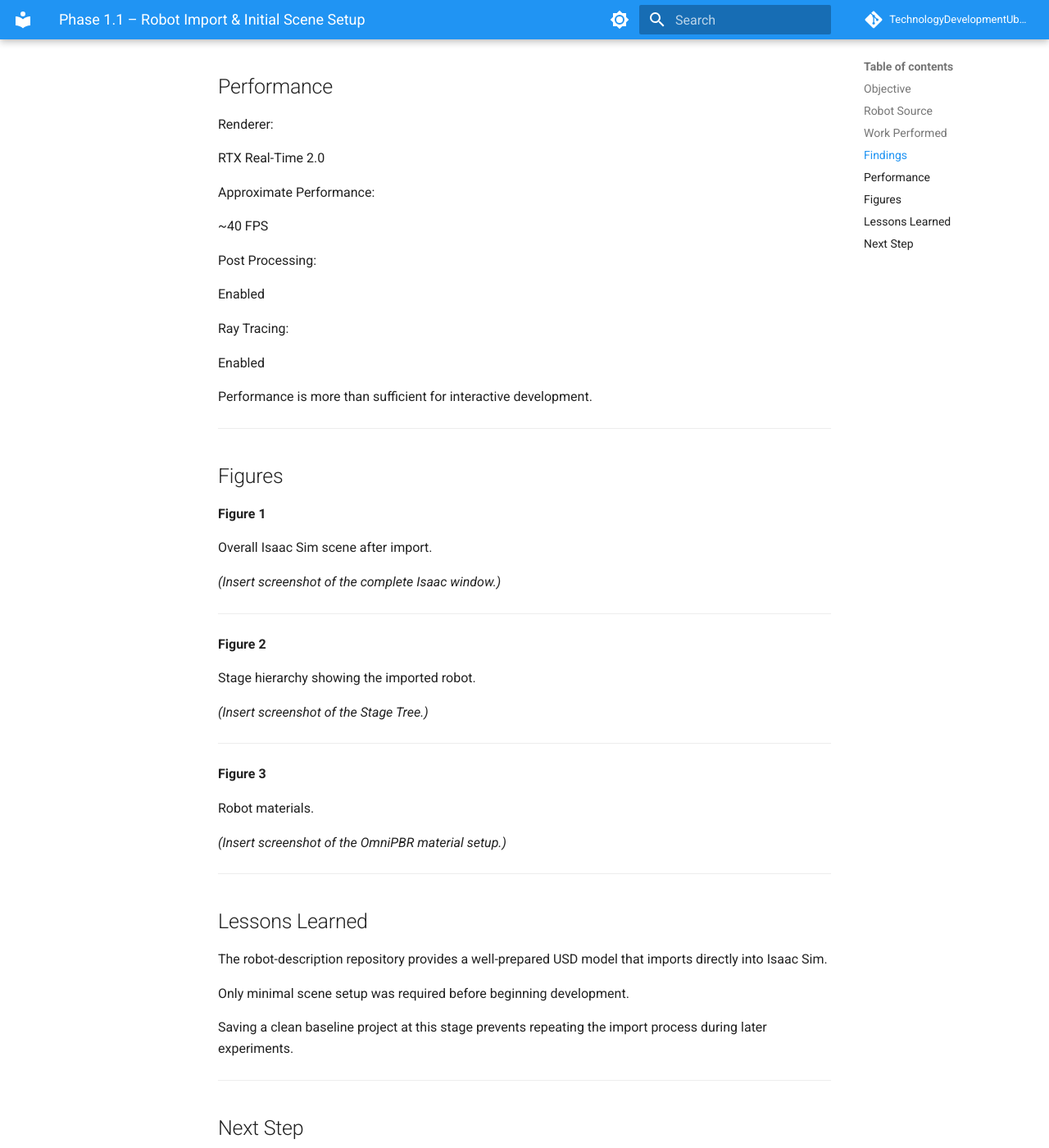
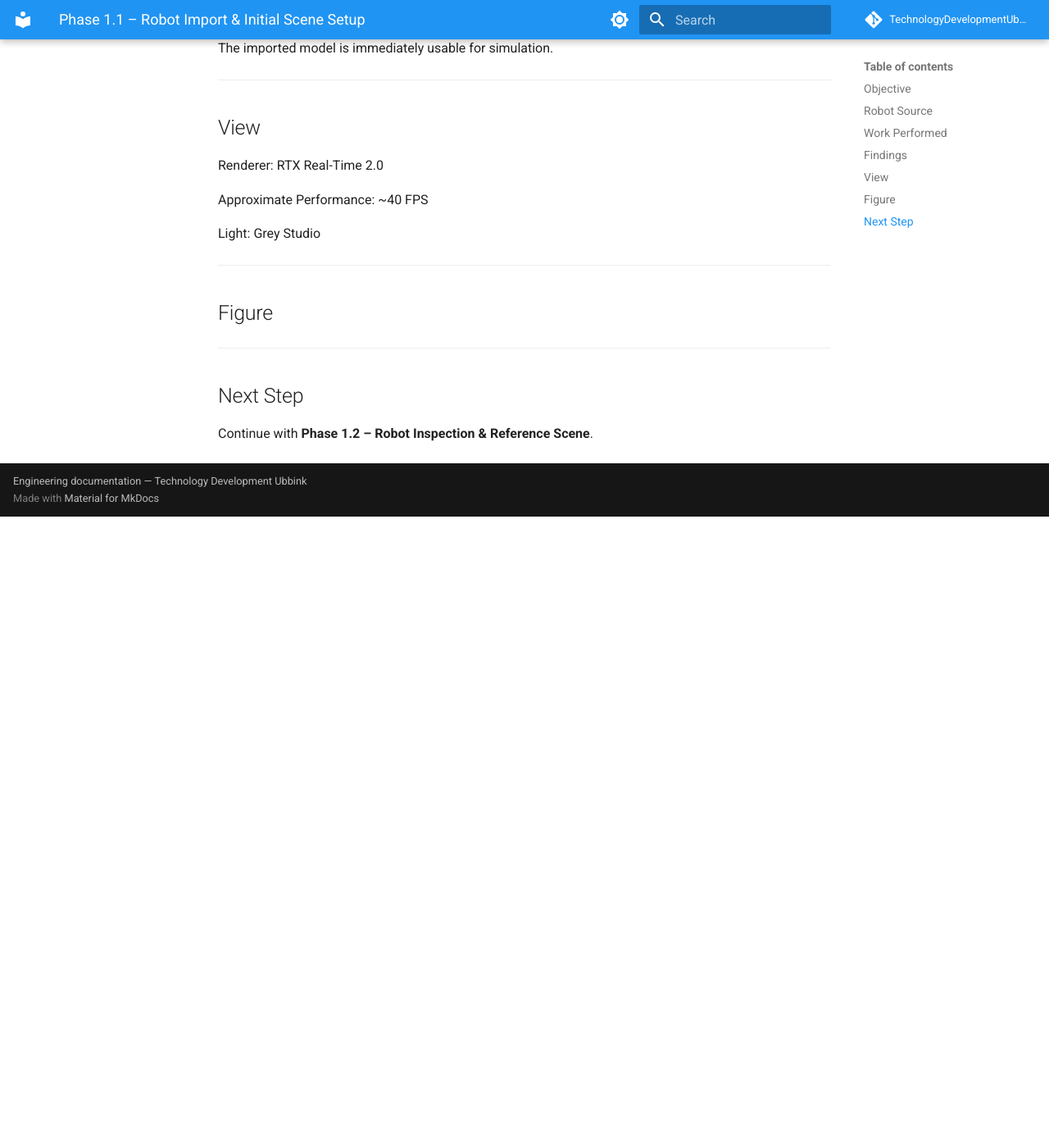
Before and after one commit to TechnologyDevelopmentUbbink/Tron2, an MkDocs documentation site: the page built from docs/assets/Results_Project_Cube/1.1 Robot Import & Initial Scene Setup.md, in a window 1280 px wide and 1400 px high, scrolled down 2078 px. Shown: the whole window at 82% size. Built offline with MkDocs 1.6.1 and Material for MkDocs 9.7.7, drawn with Linux system fonts in a browser that asks for light colours; comment, search, counter and statistics services are not loaded; after the commit the page ends 2708 px from its top, so only the background shows below that; some of the changed text lies outside the part shown.

```diff
--- a/docs/assets/Results_Project_Cube/1.1 Robot Import & Initial Scene Setup.md
+++ b/docs/assets/Results_Project_Cube/1.1 Robot Import & Initial Scene Setup.md
@@ -80,61 +82,20 @@
 
 ---
 
-## Performance
+## View
 
-Renderer:
+Renderer: RTX Real-Time 2.0
 
-RTX Real-Time 2.0
+Approximate Performance: ~40 FPS
 
-Approximate Performance:
+Light: Grey Studio
 
-~40 FPS
-
-Post Processing:
-
-Enabled
-
-Ray Tracing:
-
-Enabled
-
-Performance is more than sufficient for interactive development.
 
 ---
 
-## Figures
+## Figure
 
-**Figure 1**
 
-Overall Isaac Sim scene after import.
-
-*(Insert screenshot of the complete Isaac window.)*
-
----
-
-**Figure 2**
-
-Stage hierarchy showing the imported robot.
-
-*(Insert screenshot of the Stage Tree.)*
-
----
-
-**Figure 3**
-
-Robot materials.
-
-*(Insert screenshot of the OmniPBR material setup.)*
-
----
-
-## Lessons Learned
-
-The robot-description repository provides a well-prepared USD model that imports directly into Isaac Sim.
-
-Only minimal scene setup was required before beginning development.
-
-Saving a clean baseline project at this stage prevents repeating the import process during later experiments.
 
 ---
 
```
Also changed, not shown: other parts of docs/assets/Results_Project_Cube/1.1 Robot Import & Initial Scene Setup.md (+9 -7 lines).
